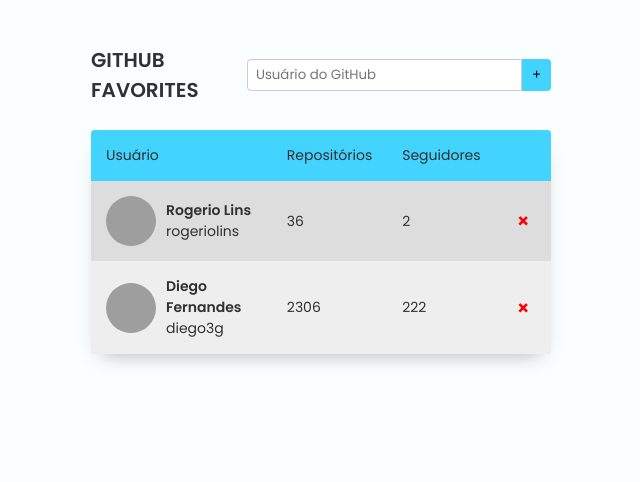
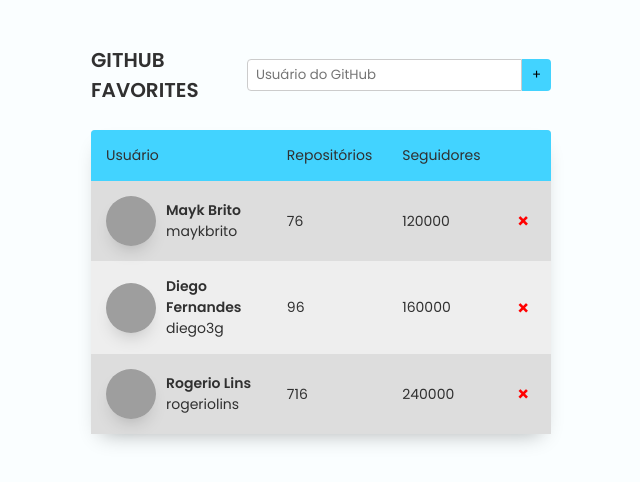
Before and after one commit to rogeriolins/explorer-projeto-16-github-users, a plain HTML site: page index.html in a window 1280 px wide. Shown: the whole page, without its empty margins (319-959 px from the left). Drawn offline with Linux system fonts and the light colour scheme; grey boxes are pictures that could not be loaded.

Commit message:
JS initial coding

```diff
--- a/index.html
+++ b/index.html
@@ -42,21 +42,6 @@
         </thead>
         <tbody>
           <tr>
-            <td class="user">
-              <img
-                src="https://github.com/rogeriolins.png"
-                alt="Foto de Rogério Lins"
-              />
-              <a href="https://github.com/rogeriolins">
-                <p>Rogerio Lins</p>
-                <span>rogeriolins</span>
-              </a>
-            </td>
-            <td class="repositors">36</td>
-            <td class="followers">2</td>
-            <td>
-              <button class="remove">&times;</button>
-            </td>
           </tr>
           <tr>
             <td class="user">
--- /dev/null
+++ b/js/Favorites.js
@@ -0,0 +1,103 @@
+export class Favorites {
+  constructor(root) {
+    this.root = document.querySelector(root)
+    this.load()
+  }
+
+  load() {
+    this.entries = [
+      {
+        login: "maykbrito",
+        name: "Mayk Brito",
+        public_repos: "76",
+        followers: "120000",
+      },
+      {
+        login: "diego3g",
+        name: "Diego Fernandes",
+        public_repos: "96",
+        followers: "160000",
+      },
+      {
+        login: "rogeriolins",
+        name: "Rogerio Lins",
+        public_repos: "716",
+        followers: "240000",
+      },
+    ]
+  }
+
+  delete(user) {
+    // Higher-Order Functions (map, filter, find, reduce)
+    const filteredEntries = this.entries.filter((entry) => {
+      entry.login !== user.login
+    })
+  }
+}
+
+export class FavoritesView extends Favorites {
+  constructor(root) {
+    super(root)
+    this.tbody = this.root.querySelector("table tbody")
+    this.update()
+  }
+
+  update() {
+    // Primeiro passo, remover os TRs
+    this.removeAllTr()
+
+    this.entries.forEach((user) => {
+      const row = this.createRow()
+
+      row.querySelector(
+        ".user img"
+      ).src = `https://github.com/${user.login}.png`
+      row.querySelector(".user img").alt = `Foto do(a) ${user.name}`
+
+      row.querySelector(".user p").textContent = user.name
+
+      row.querySelector(".user span").textContent = user.login
+
+      row.querySelector(".repositors").textContent = user.public_repos
+
+      row.querySelector(".followers").textContent = user.followers
+
+      row.querySelector(".remove").onclick = () => {
+        const isOk = confirm("Tem certeza que deseja apagar essa linha?")
+        if (isOk) {
+          this.delete(user)
+        }
+      }
+
+      this.tbody.append(row)
+    })
+  }
+
+  createRow() {
+    const tr = document.createElement("tr")
+    tr.innerHTML = `
+            <td class="user">
+              <img
+                src="https://github.com/rogeriolins.png"
+                alt="Foto de Rogério Lins"
+              />
+              <a href="https://github.com/rogeriolins">
+                <p>Rogerio Lins</p>
+                <span>rogeriolins</span>
+              </a>
+            </td>
+            <td class="repositors">36</td>
+            <td class="followers">2</td>
+            <td>
+              <button class="remove">&times;</button>
+            </td>
+    `
+    return tr
+  }
+
+  removeAllTr() {
+    this.tbody.querySelectorAll("tr").forEach((tr) => {
+      tr.remove()
+    })
+  }
+}
--- a/js/index.js
+++ b/js/index.js
@@ -0,0 +1,7 @@
+// meu main (kkk)
+// Classe com os dados estruturados
+// Classe com a visualização e eventos do HTML
+
+import { FavoritesView } from "./Favorites.js"
+
+new FavoritesView("#app")
--- a/style.css
+++ b/style.css
@@ -139,6 +139,8 @@
 
   object-fit: cover;
   border-radius: 50%;
+
+  box-shadow: 0 1rem 2rem -1rem rgba(0, 0, 0, 0.3);
 }
 
 td.user a {
```
